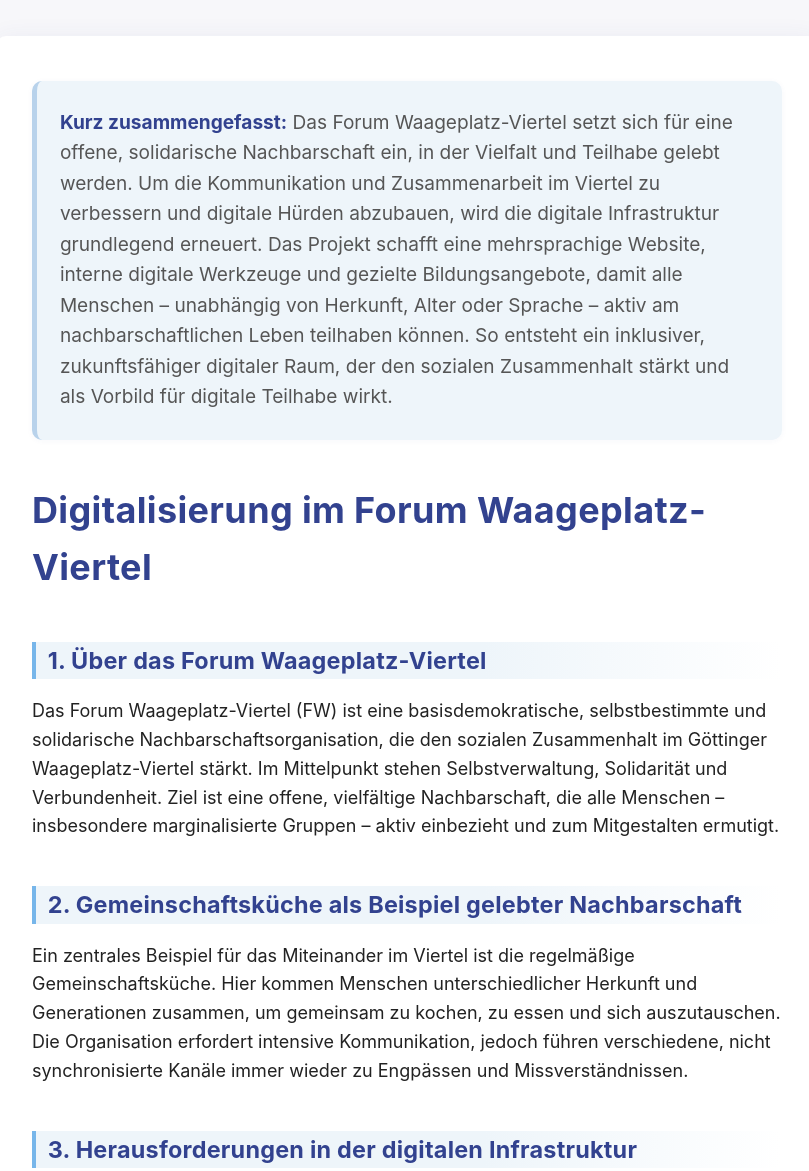
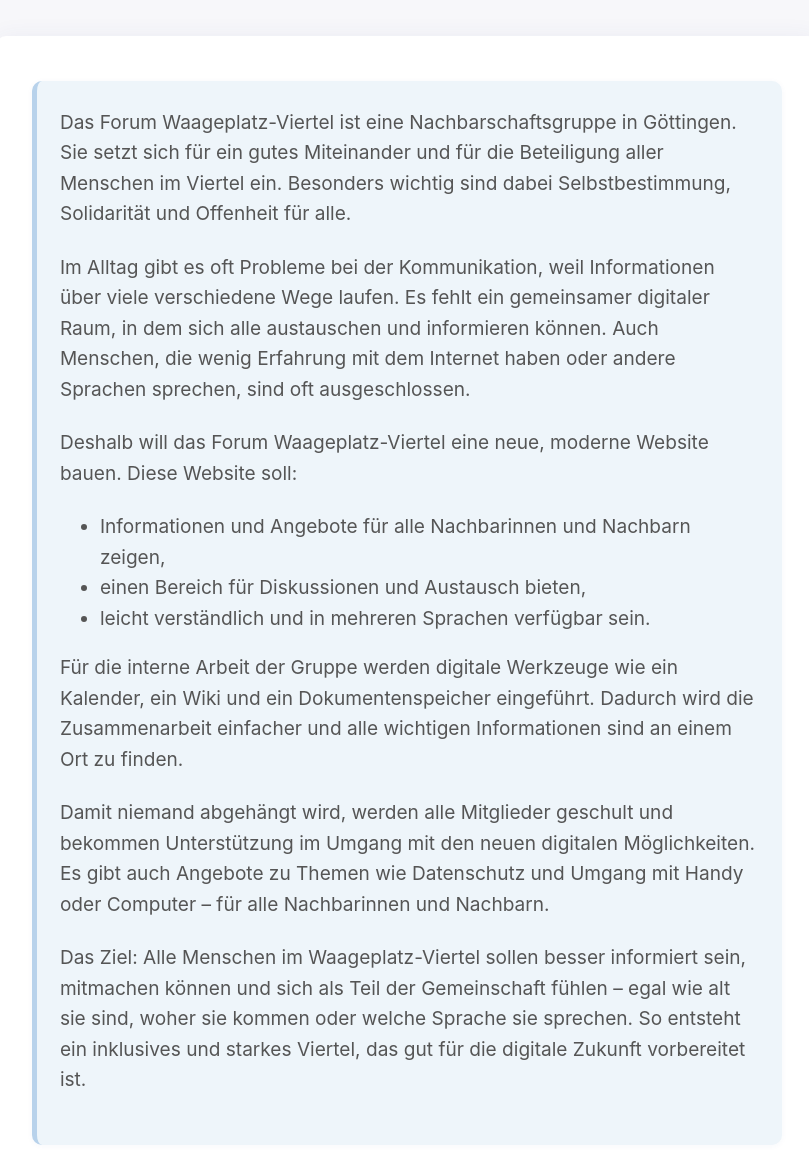
Before and after one commit to sichgeis/100xDigital, a plain HTML site: page index.html in a window 1280 px wide. Shown: the top 1171 px of the page, without its empty margins (233-1042 px from the left). Drawn offline with Linux system fonts and the light colour scheme.

Commit message:
Update index.html

```diff
--- a/index.html
+++ b/index.html
@@ -89,10 +89,31 @@
 </head>
 <body>
 <main>
-  <div class="summary">
-    <strong>Kurz&nbsp;zusammengefasst:</strong>
-    Das Forum Waageplatz-Viertel setzt sich für eine offene, solidarische Nachbarschaft ein, in der Vielfalt und Teilhabe gelebt werden. Um die Kommunikation und Zusammenarbeit im Viertel zu verbessern und digitale Hürden abzubauen, wird die digitale Infrastruktur grundlegend erneuert. Das Projekt schafft eine mehrsprachige Website, interne digitale Werkzeuge und gezielte Bildungsangebote, damit alle Menschen – unabhängig von Herkunft, Alter oder Sprache – aktiv am nachbarschaftlichen Leben teilhaben können. So entsteht ein inklusiver, zukunftsfähiger digitaler Raum, der den sozialen Zusammenhalt stärkt und als Vorbild für digitale Teilhabe wirkt.
-  </div>
+<div class="summary">
+  <p>
+    Das Forum Waageplatz-Viertel ist eine Nachbarschaftsgruppe in Göttingen. Sie setzt sich für ein gutes Miteinander und für die Beteiligung aller Menschen im Viertel ein. Besonders wichtig sind dabei Selbstbestimmung, Solidarität und Offenheit für alle.
+  </p>
+  <p>
+    Im Alltag gibt es oft Probleme bei der Kommunikation, weil Informationen über viele verschiedene Wege laufen. Es fehlt ein gemeinsamer digitaler Raum, in dem sich alle austauschen und informieren können. Auch Menschen, die wenig Erfahrung mit dem Internet haben oder andere Sprachen sprechen, sind oft ausgeschlossen.
+  </p>
+  <p>
+    Deshalb will das Forum Waageplatz-Viertel eine neue, moderne Website bauen. Diese Website soll:
+  </p>
+  <ul>
+    <li>Informationen und Angebote für alle Nachbarinnen und Nachbarn zeigen,</li>
+    <li>einen Bereich für Diskussionen und Austausch bieten,</li>
+    <li>leicht verständlich und in mehreren Sprachen verfügbar sein.</li>
+  </ul>
+  <p>
+    Für die interne Arbeit der Gruppe werden digitale Werkzeuge wie ein Kalender, ein Wiki und ein Dokumentenspeicher eingeführt. Dadurch wird die Zusammenarbeit einfacher und alle wichtigen Informationen sind an einem Ort zu finden.
+  </p>
+  <p>
+    Damit niemand abgehängt wird, werden alle Mitglieder geschult und bekommen Unterstützung im Umgang mit den neuen digitalen Möglichkeiten. Es gibt auch Angebote zu Themen wie Datenschutz und Umgang mit Handy oder Computer – für alle Nachbarinnen und Nachbarn.
+  </p>
+  <p>
+    Das Ziel: Alle Menschen im Waageplatz-Viertel sollen besser informiert sein, mitmachen können und sich als Teil der Gemeinschaft fühlen – egal wie alt sie sind, woher sie kommen oder welche Sprache sie sprechen. So entsteht ein inklusives und starkes Viertel, das gut für die digitale Zukunft vorbereitet ist.
+  </p>
+</div>
 
   <h1>Digitalisierung im Forum Waageplatz-Viertel</h1>
 
```
